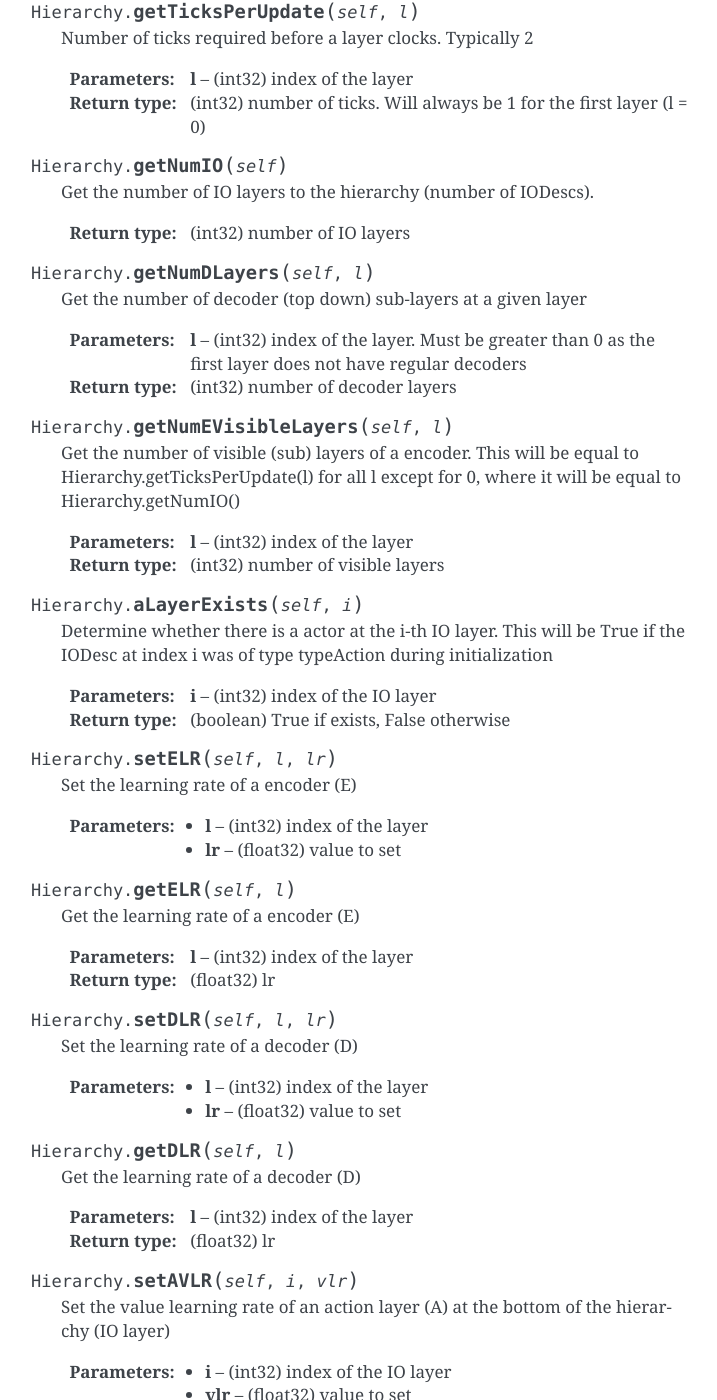
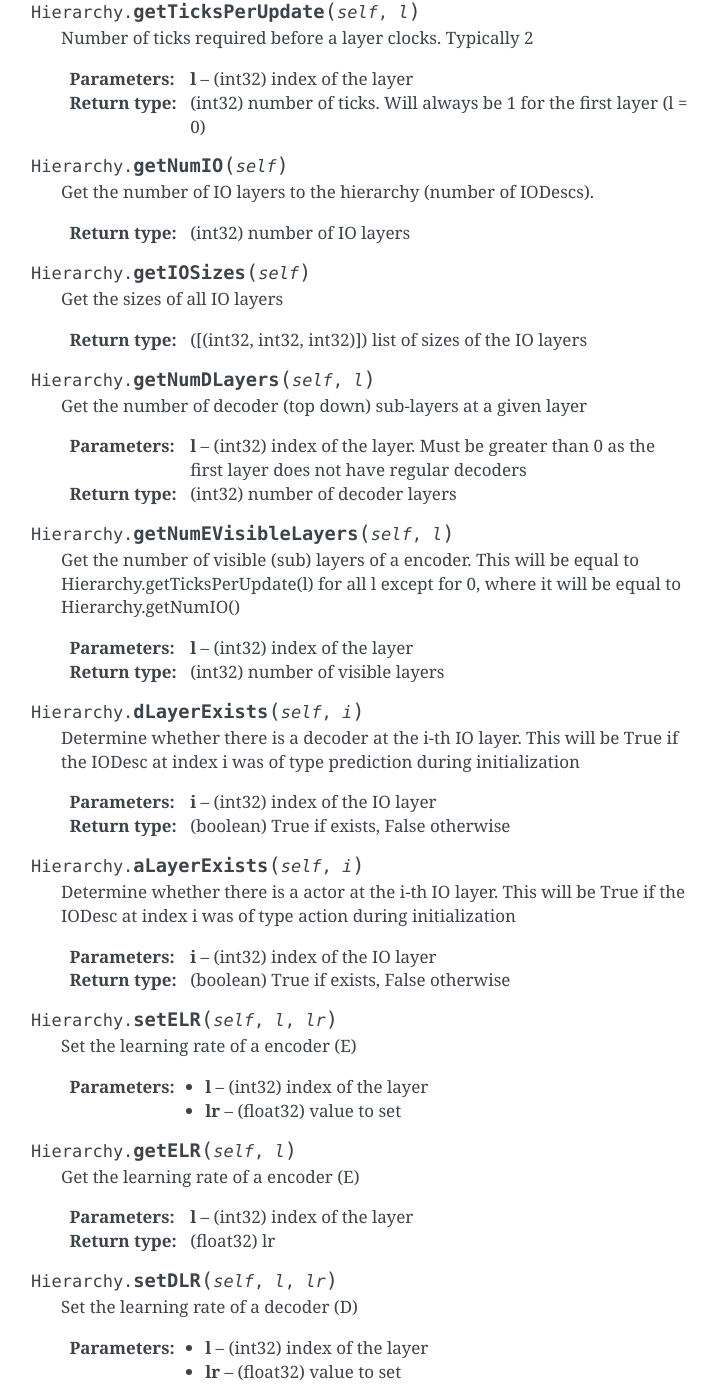
Before and after one commit to ogmacorp/PyAOgmaNeo, a Sphinx documentation site: the page built from docs/hierarchy.rst, in a window 1280 px wide and 1400 px high, scrolled down 2540 px. Shown: the whole window, without its empty margins (389-1106 px from the left). Built offline with Sphinx 7.4.7, drawn with Linux system fonts in a browser that asks for light colours; pages that are not in the unit, such as notebooks, are missing from menus; some of the changed text lies outside the part shown.

```diff
--- a/docs/hierarchy.rst
+++ b/docs/hierarchy.rst
@@ -115,6 +115,12 @@ The sparse predictive hierarchy (SPH). Can be thought of as the "agent" when use
 
     :rtype: (int32) number of IO layers
 
+.. function:: Hierarchy.getIOSizes(self)
+
+    Get the sizes of all IO layers
+
+    :rtype: ([(int32, int32, int32)]) list of sizes of the IO layers
+
 .. function:: Hierarchy.getNumDLayers(self, l)
 
     Get the number of decoder (top down) sub-layers at a given layer
@@ -129,9 +135,16 @@ The sparse predictive hierarchy (SPH). Can be thought of as the "agent" when use
     :param l: (int32) index of the layer
     :rtype: (int32) number of visible layers
 
+.. function:: Hierarchy.dLayerExists(self, i)
+
+    Determine whether there is a decoder at the i-th IO layer. This will be True if the IODesc at index i was of type prediction during initialization
+
+    :param i: (int32) index of the IO layer
+    :rtype: (boolean) True if exists, False otherwise
+
 .. function:: Hierarchy.aLayerExists(self, i)
 
-    Determine whether there is a actor at the i-th IO layer. This will be True if the IODesc at index i was of type typeAction during initialization
+    Determine whether there is a actor at the i-th IO layer. This will be True if the IODesc at index i was of type action during initialization
 
     :param i: (int32) index of the IO layer
     :rtype: (boolean) True if exists, False otherwise
```
Also changed, not shown: 1 other file.
